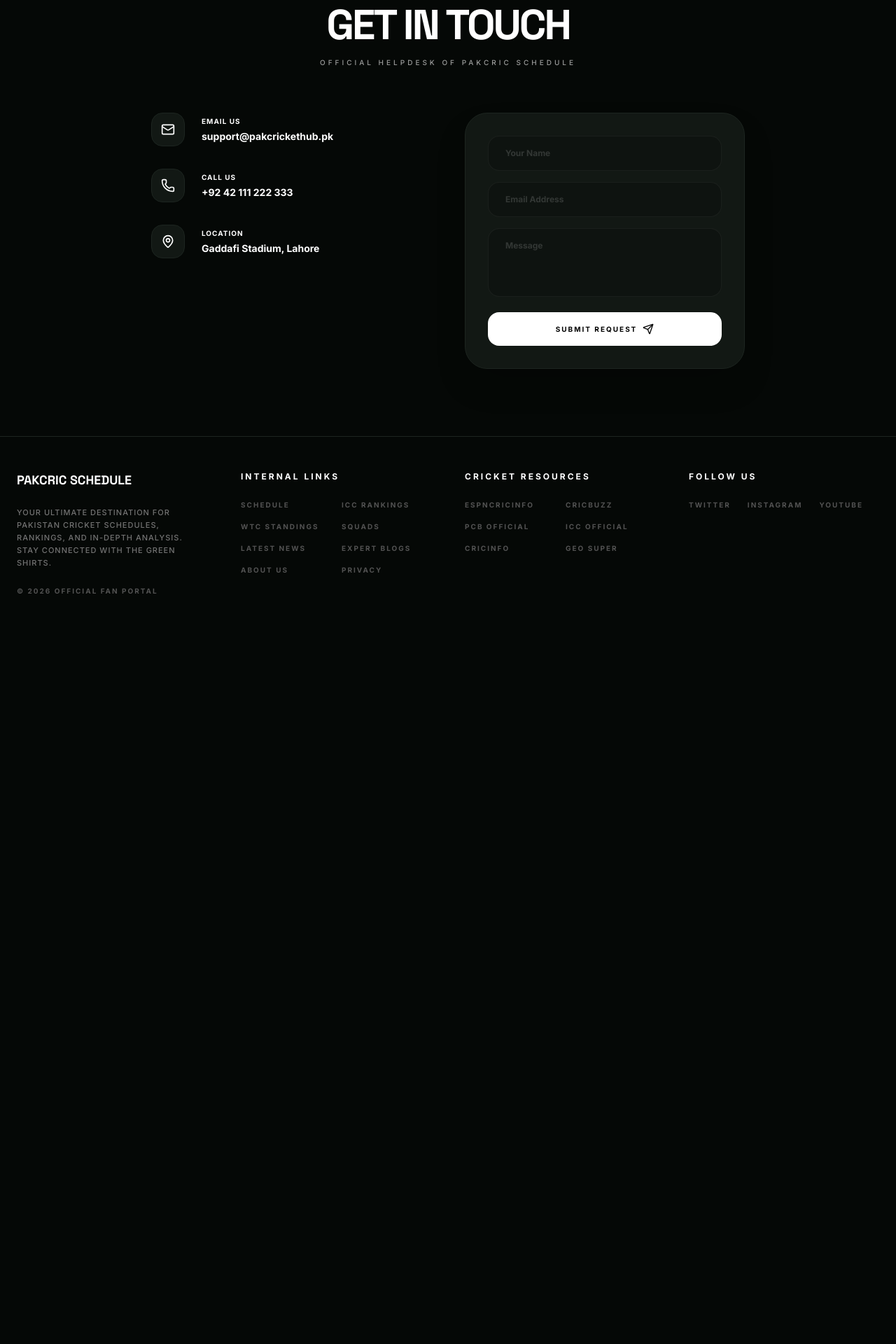
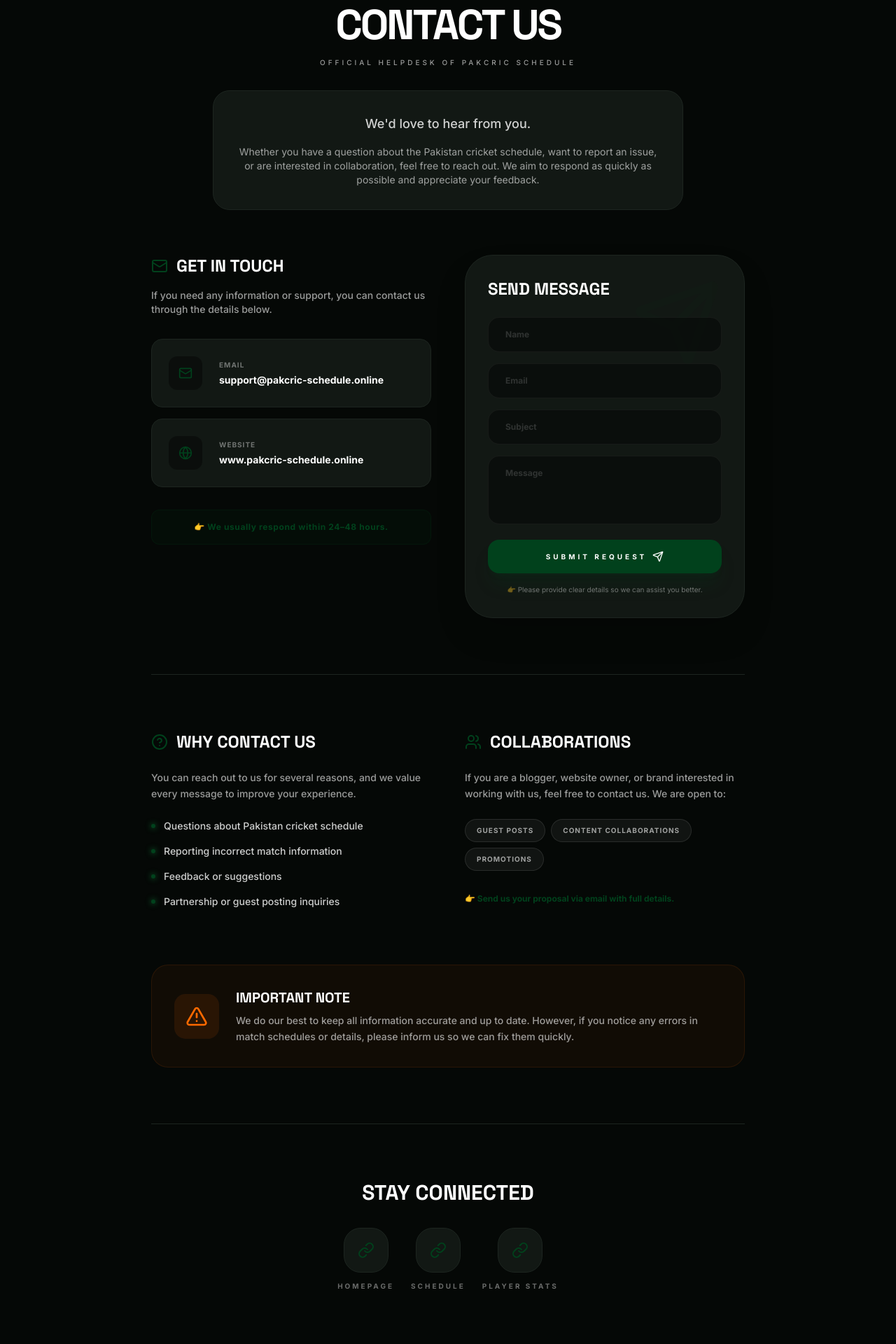
Before and after one commit to abbaskiediting-beep/pakcric-schedule, a React (Vite) app: page /contact in a window 1280 px wide. Shown: the part 180-2100 px from the top of the page at 70% size. Before the commit the page ends 1080 px from the top, so only its background shows below. Built offline with nearby package versions, Linux system fonts and the light colour scheme.

Commit message:
feat: Enhance contact page with meta tags and improved layout
Adds SEO meta tags for the contact page and refactors the UI to provide a more informative and user-friendly contact experience. Includes sections for general inquiries, feedback, and reporting issues.

```diff
--- a/src/pages/Contact.tsx
+++ b/src/pages/Contact.tsx
@@ -1,59 +1,177 @@
 import { motion } from 'motion/react';
-import { Mail, Phone, MapPin, Send } from 'lucide-react';
+import { Mail, Globe, Send, HelpCircle, Users, AlertTriangle, Link as LinkIcon } from 'lucide-react';
+import { Helmet } from 'react-helmet-async';
+import { Link } from 'react-router-dom';
 
 export default function Contact() {
   return (
     <div className="max-w-4xl mx-auto py-12 px-6">
+      <Helmet>
+        <title>Contact Us – PakCric Schedule</title>
+        <meta name="description" content="Get in touch with PakCric Schedule for queries, feedback, or collaborations related to Pakistan cricket updates and schedule." />
+      </Helmet>
+
       <motion.div initial={{ opacity: 0, y: 20 }} animate={{ opacity: 1, y: 0 }} className="text-center mb-16">
-        <h1 className="text-4xl md:text-6xl font-display font-bold uppercase tracking-tighter mb-4">
-          Get in <span className="text-white">Touch</span>
+        <h1 className="text-4xl md:text-6xl font-display font-bold uppercase tracking-tighter mb-4 text-white">
+          Contact Us
         </h1>
-        <p className="text-ink/60 font-medium whitespace-pre-line uppercase tracking-[4px] text-[10px]">Official Helpdesk of PakCric Schedule</p>
+        <p className="text-ink/60 font-medium uppercase tracking-[4px] text-[10px] mb-8">Official Helpdesk of PakCric Schedule</p>
+
+        <div className="bg-card-bg border border-card-border rounded-3xl p-8 text-center max-w-2xl mx-auto">
+          <p className="text-lg font-medium leading-relaxed text-ink/80">
+            We'd love to hear from you.
+          </p>
+          <p className="mt-4 text-sm text-ink/60">
+            Whether you have a question about the Pakistan cricket schedule, want to report an issue, or are interested in collaboration, feel free to reach out. We aim to respond as quickly as possible and appreciate your feedback.
+          </p>
+        </div>
       </motion.div>
 
-      <div className="grid grid-cols-1 md:grid-cols-2 gap-12">
-        {/* Contact info */}
+      <div className="grid grid-cols-1 md:grid-cols-2 gap-12 mb-20">
+        {/* Section: Get in Touch */}
         <div className="space-y-8">
-           <div className="flex gap-6 items-center group">
-              <div className="w-12 h-12 rounded-2xl bg-card-bg border border-card-border flex items-center justify-center group-hover:bg-white group-hover:text-black transition-all">
-                 <Mail className="w-5 h-5" />
+          <div className="flex flex-col gap-4">
+            <h2 className="text-2xl font-display font-bold uppercase text-white flex items-center gap-3">
+              <Mail className="w-6 h-6 text-pak-green" /> Get in Touch
+            </h2>
+            <p className="text-sm text-ink/60 font-medium">
+              If you need any information or support, you can contact us through the details below.
+            </p>
+          </div>
+
+          <div className="space-y-4">
+            <a href="mailto:support@pakcric-schedule.online" className="flex gap-6 items-center group bg-card-bg border border-card-border p-6 rounded-2xl hover:border-pak-green transition-all">
+              <div className="w-12 h-12 rounded-xl bg-black/40 flex items-center justify-center group-hover:bg-pak-green group-hover:text-white transition-all text-pak-green">
+                <Mail className="w-5 h-5" />
               </div>
               <div>
-                 <span className="text-[10px] font-bold text-white uppercase tracking-widest mb-1 block">Email Us</span>
-                 <p className="text-sm font-bold">support@pakcrickethub.pk</p>
+                <span className="text-[10px] font-bold text-white/40 uppercase tracking-widest mb-1 block">Email</span>
+                <p className="text-sm font-bold text-white group-hover:text-pak-green transition-colors">support@pakcric-schedule.online</p>
               </div>
-           </div>
-           <div className="flex gap-6 items-center group">
-              <div className="w-12 h-12 rounded-2xl bg-card-bg border border-card-border flex items-center justify-center group-hover:bg-white group-hover:text-black transition-all">
-                 <Phone className="w-5 h-5" />
+            </a>
+
+            <a href="https://www.pakcric-schedule.online" className="flex gap-6 items-center group bg-card-bg border border-card-border p-6 rounded-2xl hover:border-pak-green transition-all">
+              <div className="w-12 h-12 rounded-xl bg-black/40 flex items-center justify-center group-hover:bg-pak-green group-hover:text-white transition-all text-pak-green">
+                <Globe className="w-5 h-5" />
               </div>
               <div>
-                 <span className="text-[10px] font-bold text-white uppercase tracking-widest mb-1 block">Call Us</span>
-                 <p className="text-sm font-bold">+92 42 111 222 333</p>
+                <span className="text-[10px] font-bold text-white/40 uppercase tracking-widest mb-1 block">Website</span>
+                <p className="text-sm font-bold text-white group-hover:text-pak-green transition-colors">www.pakcric-schedule.online</p>
               </div>
-           </div>
-           <div className="flex gap-6 items-center group">
-              <div className="w-12 h-12 rounded-2xl bg-card-bg border border-card-border flex items-center justify-center group-hover:bg-white group-hover:text-black transition-all">
-                 <MapPin className="w-5 h-5" />
-              </div>
-              <div>
-                 <span className="text-[10px] font-bold text-white uppercase tracking-widest mb-1 block">Location</span>
-                 <p className="text-sm font-bold">Gaddafi Stadium, Lahore</p>
-              </div>
-           </div>
+            </a>
+          </div>
+
+          <div className="p-4 bg-pak-green/10 border border-pak-green/20 rounded-xl">
+             <p className="text-xs font-bold text-pak-green text-center italic tracking-wider">
+               👉 We usually respond within 24–48 hours.
+             </p>
+          </div>
         </div>
 
-        {/* Simple form stub */}
-        <motion.div initial={{ opacity: 0, scale: 0.95 }} animate={{ opacity: 1, scale: 1 }} className="bg-card-bg border border-card-border rounded-[32px] p-8 shadow-2xl">
-           <div className="space-y-4">
-              <input type="text" placeholder="Your Name" className="w-full bg-black/20 border border-white/5 rounded-2xl px-6 py-4 text-xs font-bold focus:border-white outline-none transition-all placeholder:opacity-30" />
-              <input type="email" placeholder="Email Address" className="w-full bg-black/20 border border-white/5 rounded-2xl px-6 py-4 text-xs font-bold focus:border-white outline-none transition-all placeholder:opacity-30" />
-              <textarea placeholder="Message" rows={4} className="w-full bg-black/20 border border-white/5 rounded-2xl px-6 py-4 text-xs font-bold focus:border-white outline-none transition-all placeholder:opacity-30 resize-none"></textarea>
-              <button className="w-full py-4 bg-white text-black rounded-2xl text-[10px] font-bold uppercase tracking-[2px] hover:scale-[1.02] active:scale-[0.98] transition-all flex items-center justify-center gap-2">
-                 Submit Request <Send className="w-4 h-4" />
-              </button>
-           </div>
+        {/* Section: Contact Form */}
+        <motion.div initial={{ opacity: 0, scale: 0.95 }} animate={{ opacity: 1, scale: 1 }} className="bg-card-bg border border-card-border rounded-[40px] p-8 shadow-2xl relative overflow-hidden">
+          <div className="absolute top-0 right-0 p-8 opacity-5">
+            <Send className="w-32 h-32 text-pak-green" />
+          </div>
+          <h2 className="text-2xl font-display font-bold uppercase text-white mb-6 relative">Send Message</h2>
+          <div className="space-y-4 relative">
+             <input type="text" placeholder="Name" className="w-full bg-black/40 border border-white/5 rounded-2xl px-6 py-4 text-xs font-bold focus:border-pak-green outline-none transition-all placeholder:opacity-30 text-white" />
+             <input type="email" placeholder="Email" className="w-full bg-black/40 border border-white/5 rounded-2xl px-6 py-4 text-xs font-bold focus:border-pak-green outline-none transition-all placeholder:opacity-30 text-white" />
+             <input type="text" placeholder="Subject" className="w-full bg-black/40 border border-white/5 rounded-2xl px-6 py-4 text-xs font-bold focus:border-pak-green outline-none transition-all placeholder:opacity-30 text-white" />
+             <textarea placeholder="Message" rows={4} className="w-full bg-black/40 border border-white/5 rounded-2xl px-6 py-4 text-xs font-bold focus:border-pak-green outline-none transition-all placeholder:opacity-30 resize-none text-white"></textarea>
+             <button className="w-full py-4 bg-pak-green text-white rounded-2xl text-[10px] font-bold uppercase tracking-[4px] hover:scale-[1.02] active:scale-[0.98] transition-all flex items-center justify-center gap-2 shadow-xl shadow-pak-green/20">
+                Submit Request <Send className="w-4 h-4" />
+             </button>
+             <p className="text-[10px] text-ink/40 text-center italic mt-4">
+               👉 Please provide clear details so we can assist you better.
+             </p>
+          </div>
         </motion.div>
+      </div>
+
+      <div className="grid grid-cols-1 md:grid-cols-2 gap-12 border-t border-card-border pt-20">
+        {/* Section: Why Contact Us */}
+        <div className="space-y-6">
+          <h2 className="text-2xl font-display font-bold uppercase text-white flex items-center gap-3">
+            <HelpCircle className="w-6 h-6 text-pak-green" /> Why Contact Us
+          </h2>
+          <p className="text-ink/60 text-sm font-medium leading-relaxed mb-6">
+            You can reach out to us for several reasons, and we value every message to improve your experience.
+          </p>
+          <ul className="space-y-4">
+            {[
+              "Questions about Pakistan cricket schedule",
+              "Reporting incorrect match information",
+              "Feedback or suggestions",
+              "Partnership or guest posting inquiries"
+            ].map((item, i) => (
+              <li key={i} className="flex items-center gap-3 text-sm font-medium text-ink/80">
+                <div className="w-1.5 h-1.5 bg-pak-green rounded-full shadow-[0_0_8px_rgba(34,197,94,0.6)]" />
+                {item}
+              </li>
+            ))}
+          </ul>
+        </div>
+
+        {/* Section: Collaboration */}
+        <div className="space-y-6">
+          <h2 className="text-2xl font-display font-bold uppercase text-white flex items-center gap-3">
+            <Users className="w-6 h-6 text-pak-green" /> Collaborations
+          </h2>
+          <p className="text-ink/60 text-sm font-medium leading-relaxed">
+            If you are a blogger, website owner, or brand interested in working with us, feel free to contact us. We are open to:
+          </p>
+          <div className="flex flex-wrap gap-2">
+            {["Guest posts", "Content collaborations", "Promotions"].map((tag, i) => (
+              <span key={i} className="px-4 py-2 bg-white/5 border border-white/10 rounded-full text-[10px] font-bold uppercase tracking-widest text-ink/60">
+                {tag}
+              </span>
+            ))}
+          </div>
+          <p className="text-xs font-bold text-pak-green italic pt-2">
+            👉 Send us your proposal via email with full details.
+          </p>
+        </div>
+      </div>
+
+      {/* Section: Important Note */}
+      <div className="mt-20 bg-orange-500/5 border border-orange-500/10 rounded-3xl p-8">
+        <div className="flex flex-col md:flex-row gap-6 items-center">
+          <div className="w-16 h-16 rounded-2xl bg-orange-500/10 flex items-center justify-center shrink-0">
+            <AlertTriangle className="w-8 h-8 text-orange-500" />
+          </div>
+          <div>
+            <h2 className="text-xl font-display font-bold uppercase text-white mb-2">Important Note</h2>
+            <p className="text-sm font-medium leading-relaxed text-ink/60">
+              We do our best to keep all information accurate and up to date. However, if you notice any errors in match schedules or details, please inform us so we can fix them quickly.
+            </p>
+          </div>
+        </div>
+      </div>
+
+      {/* CTA Section */}
+      <div className="mt-20 pt-20 border-t border-card-border text-center">
+        <h2 className="text-3xl font-display font-bold uppercase text-white mb-8">Stay Connected</h2>
+        <div className="flex flex-wrap justify-center gap-6">
+          <Link to="/" className="flex flex-col items-center gap-3 group">
+            <div className="w-16 h-16 rounded-3xl bg-card-bg border border-card-border flex items-center justify-center group-hover:bg-pak-green group-hover:text-white transition-all text-pak-green">
+              <LinkIcon className="w-6 h-6" />
+            </div>
+            <span className="text-[10px] font-black uppercase tracking-[3px] text-ink/40 group-hover:text-white transition-colors">Homepage</span>
+          </Link>
+          <Link to="/schedule" className="flex flex-col items-center gap-3 group">
+            <div className="w-16 h-16 rounded-3xl bg-card-bg border border-card-border flex items-center justify-center group-hover:bg-pak-green group-hover:text-white transition-all text-pak-green">
+              <LinkIcon className="w-6 h-6" />
+            </div>
+            <span className="text-[10px] font-black uppercase tracking-[3px] text-ink/40 group-hover:text-white transition-colors">Schedule</span>
+          </Link>
+          <Link to="/players-stats" className="flex flex-col items-center gap-3 group">
+            <div className="w-16 h-16 rounded-3xl bg-card-bg border border-card-border flex items-center justify-center group-hover:bg-pak-green group-hover:text-white transition-all text-pak-green">
+              <LinkIcon className="w-6 h-6" />
+            </div>
+            <span className="text-[10px] font-black uppercase tracking-[3px] text-ink/40 group-hover:text-white transition-colors">Player Stats</span>
+          </Link>
+        </div>
       </div>
     </div>
   );
```
